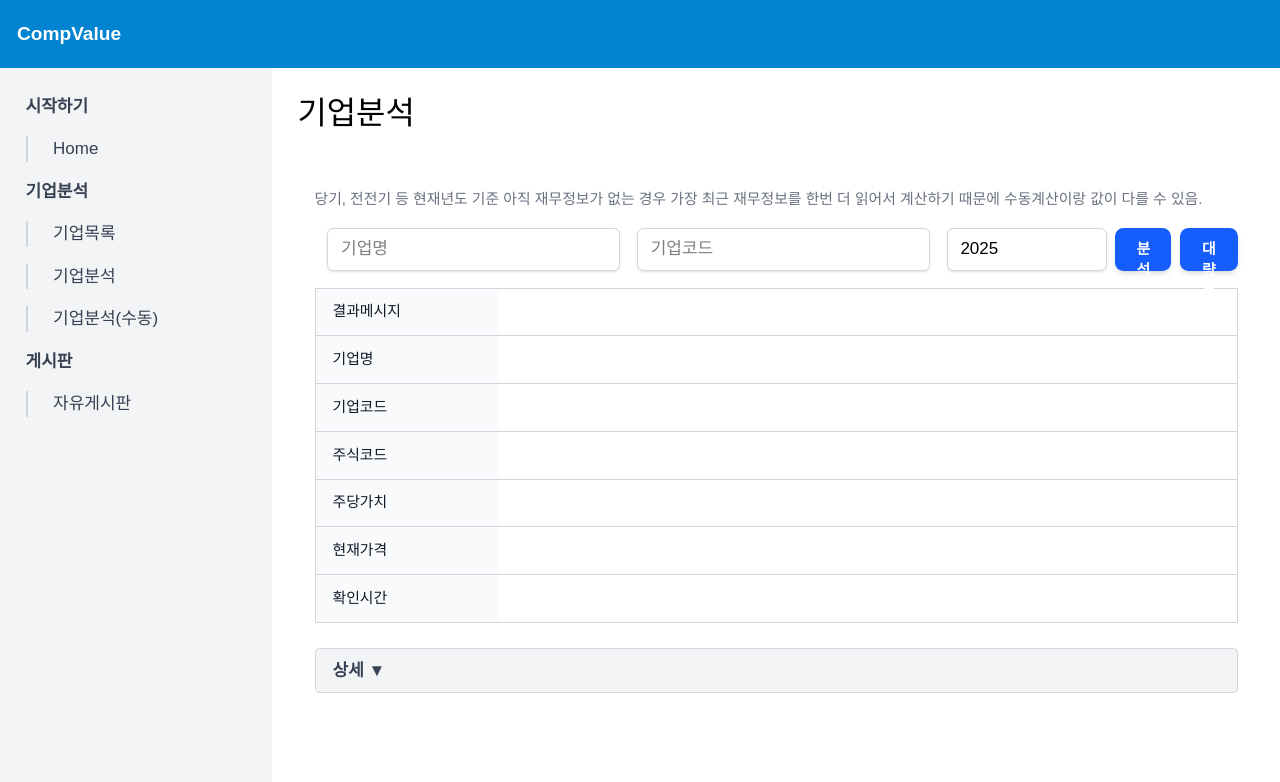
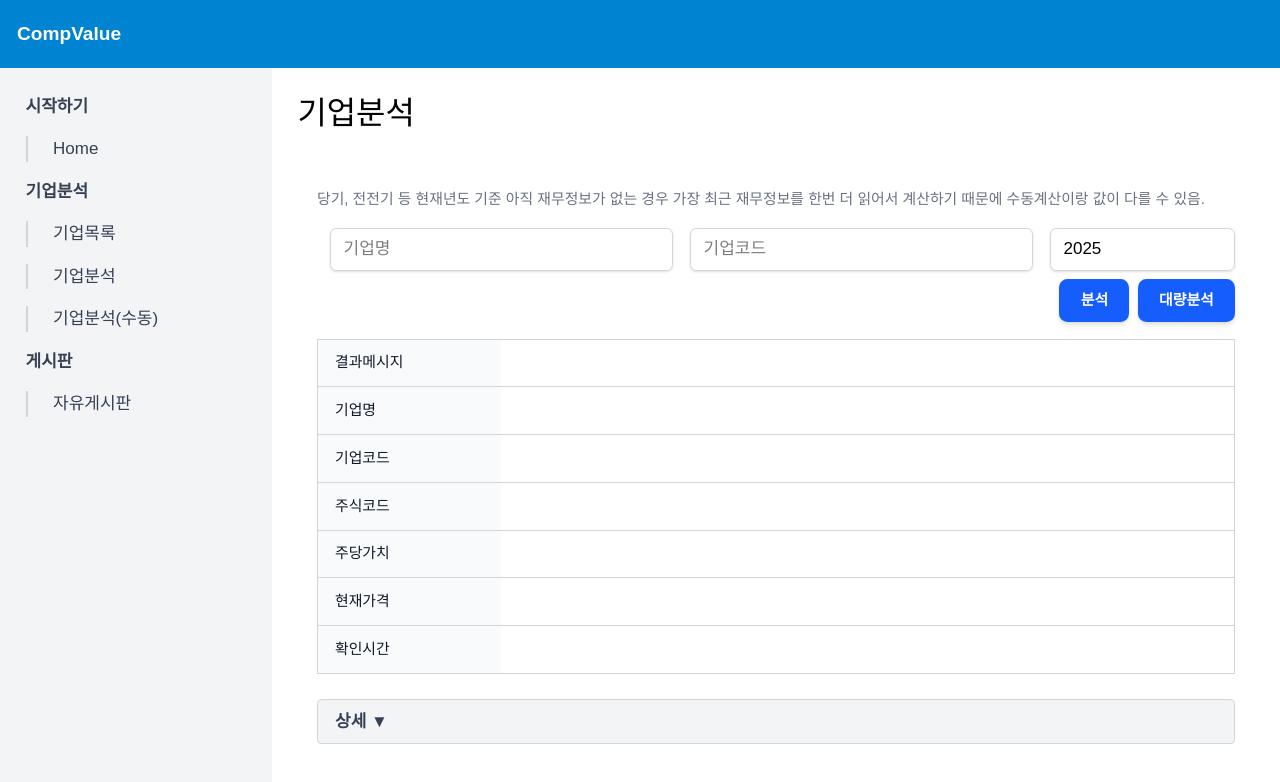
Before and after one commit to gnsgmlckdgk/comp-value-admin-v2, a React (Vite) app: page /compvalue in a window 1280 px wide. Shown: the top 782 px of the page. Built offline with nearby package versions, Linux system fonts and the light colour scheme; a web font is replaced by a local one; what ag-grid-community would draw is missing.

Commit message:
버튼 인풋 잘리는거 수정

```diff
--- a/src/pages/trade/CompValue.jsx
+++ b/src/pages/trade/CompValue.jsx
@@ -44,7 +44,7 @@ const CompValue = () => {
     return (
         <>
             <h1 className='md:text-3xl text-xl mb-5'>기업분석</h1>
-            <div className="px-2 py-8 md:px-4">
+            <div className="px-2 py-8 md:px-4 max-w-4xl mx-auto">
 
                 <Loading show={isLoading} />
                 {isPopup && (
@@ -59,8 +59,8 @@ const CompValue = () => {
                             수동계산이랑 값이 다를 수 있음.</p>
                     </div>
                     {/* 입력란 */}
-                    <div className="flex flex-col md:flex-row md:items-end mb-4 gap-y-3 md:gap-y-0">
-                        <div className="flex flex-col md:flex-row flex-1 gap-y-2 md:gap-y-0 md:gap-x-1">
+                    <div className="flex flex-col md:flex-row md:items-end mb-4 gap-y-3 md:gap-y-0 flex-wrap w-full">
+                        <div className="flex flex-col md:flex-row flex-1 gap-y-2 md:gap-y-0 md:gap-x-1 w-full">
                             <Input id="compName" placeholder='기업명' value={compName} onEnter={fetchData} onChange={(e) => setCompName(e.target.value)} className="min-w-0 flex-[2]" />
                             <Input id="compCode" placeholder='기업코드' value={compCode} onEnter={fetchData} onChange={(e) => setCompCode(e.target.value)} className="min-w-0 flex-[2]" />
                             <Input
@@ -75,7 +75,7 @@ const CompValue = () => {
                                 className="min-w-0 flex-1"
                             />
                         </div>
-                        <div className="flex flex-col md:flex-row justify-center md:justify-start gap-y-2 md:gap-x-2 mt-2 md:mt-0 md:ml-2 w-full md:w-auto">
+                        <div className="flex flex-col md:flex-row justify-end items-stretch md:items-center gap-y-2 md:gap-x-2 mt-3 md:mt-2 md:ml-2 flex-wrap w-full">
                             <Button children='분석' variant='primary' onClick={fetchData} className='h-10 px-4' />
                             <Button children='대량분석' variant='primary' onClick={() => setIsPopup(true)} className="h-10 px-4" />
                         </div>
```
